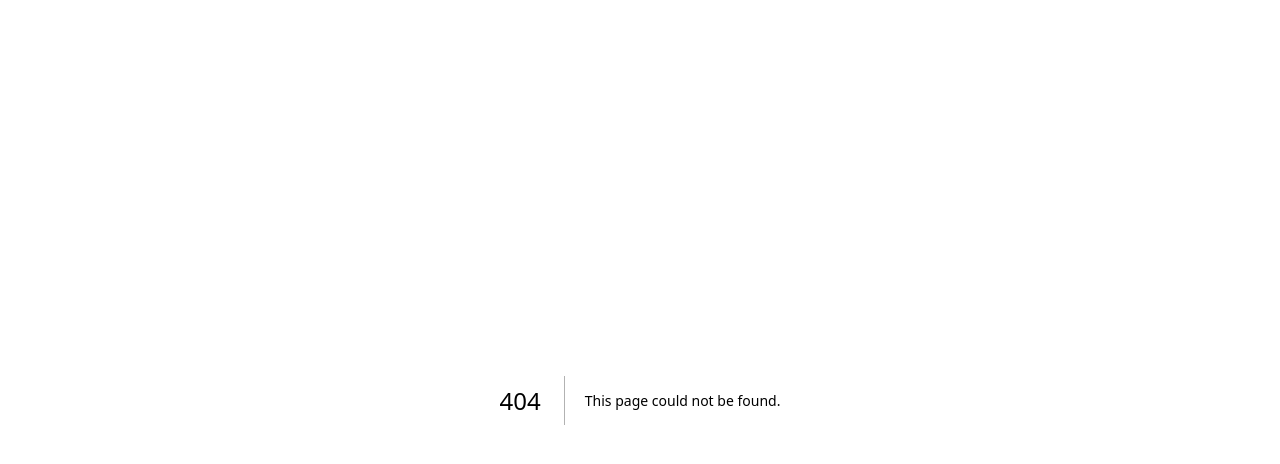
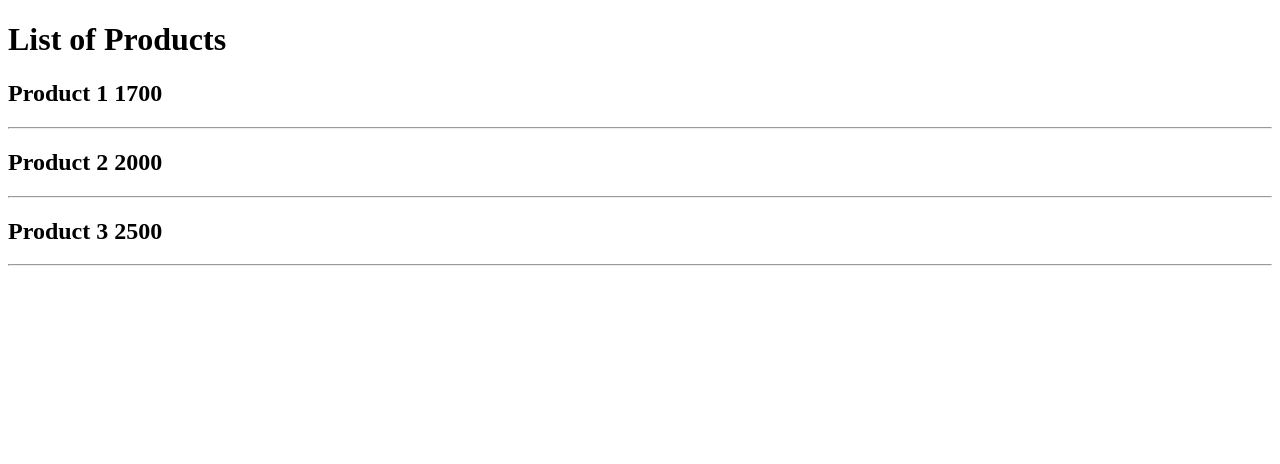
Before and after one commit to AdiletZhusupov/next-js, a Next.js app: page /pre-rendering-data-fetching/products in a window 1280 px wide. Before the commit this address had no page. Shown: the top 464 px of the page. Built offline with nearby package versions, Linux system fonts and the light colour scheme; data requests are answered from the project's data file.

Commit message:
ISR-incremental static regeneration

```diff
--- /dev/null
+++ b/db.json
@@ -0,0 +1,22 @@
+{
+  "products": [
+    {
+      "id": 1,
+      "title": "Product 1",
+      "price": 1700,
+      "description": "Description 1"
+    },
+    {
+      "id": 2,
+      "title": "Product 2",
+      "price": 2000,
+      "description": "Description 2"
+    },
+    {
+      "id": 3,
+      "title": "Product 3",
+      "price": 2500,
+      "description": "Description 3"
+    }
+  ]
+}
--- a/package.json
+++ b/package.json
@@ -6,12 +6,14 @@
     "dev": "next dev",
     "build": "next build",
     "start": "next start",
-    "lint": "next lint"
+    "lint": "next lint",
+    "serve-json": "json-server --watch db.json --port 4000"
   },
   "dependencies": {
     "@next/font": "13.0.7",
     "eslint": "8.30.0",
     "eslint-config-next": "13.0.7",
+    "json-server": "^0.17.1",
     "next": "13.0.7",
     "react": "18.2.0",
     "react-dom": "18.2.0"
--- /dev/null
+++ b/pages/pre-rendering-data-fetching/products/index.js
@@ -0,0 +1,26 @@
+export default function ProductList({ products }) {
+  return (
+    <>
+      <h1>List of Products</h1>
+      {products.map((product) => {
+        return (
+          <div key={product.id}>
+            <h2>{product.title} {product.price}</h2>
+            <hr/>
+          </div>
+        );
+      })}
+    </>
+  );
+}
+
+export async function getStaticProps() {
+  const resp = await fetch("http://localhost:4000/products");
+  const data = await resp.json();
+  return {
+    props: {
+      products: data,
+    },
+    revalidate: 30,
+  };
+}
```
Also changed, not shown: pages/pre-rendering-data-fetching/products/[productId].js (added, +40 -0 lines), 1 other file (tests, documents, lock files or other folders).
